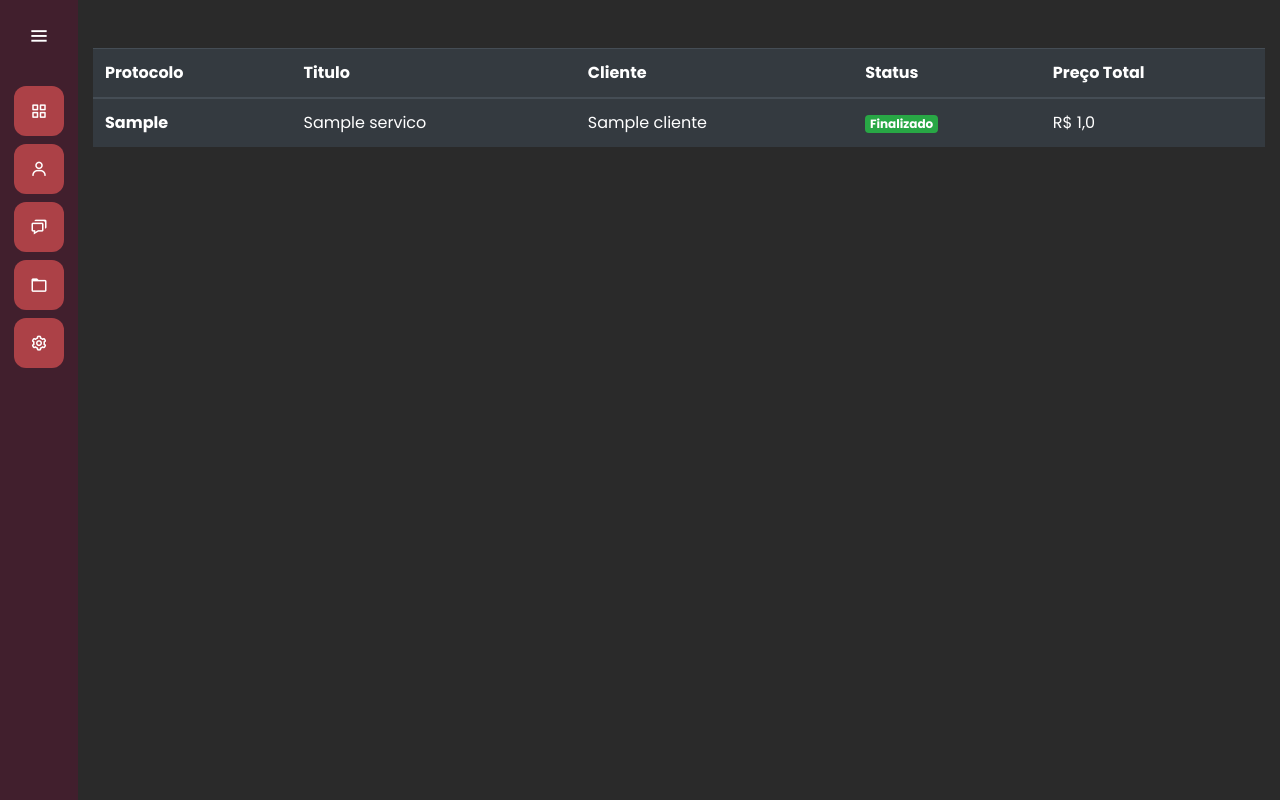
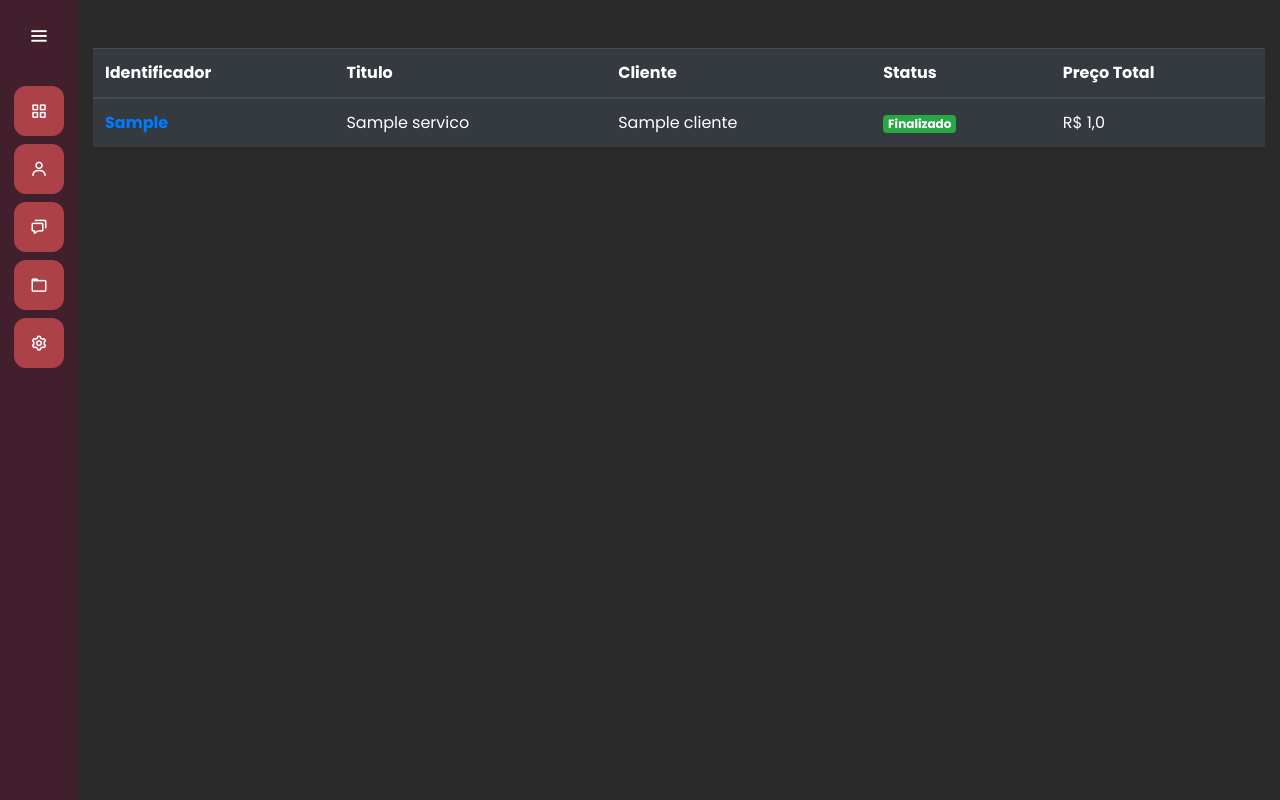
Before and after one commit to maxwell2412/cafeteriaDev, a Django app: page /servicos/lista_servico/ in a window 1280 px wide. Run offline with Django 4.2, Linux system fonts and the light colour scheme; tables that the repository leaves empty hold one stand-in row (values such as "Sample post").

Commit message:
decimo segundo commit do app!

```diff
--- a/servicos/templates/lista_servico.html
+++ b/servicos/templates/lista_servico.html
@@ -14,7 +14,7 @@
         <table class="table table-dark table-striped-columns">
             <thead>
               <tr>
-                <th scope="col">Protocolo</th>
+                <th scope="col">Identificador</th>
                 <th scope="col">Titulo</th>
                 <th scope="col">Cliente</th>
                 <th scope="col">Status</th>
@@ -24,7 +24,7 @@
             {% for servico in servicos %}
                 <tbody>
                 <tr>
-                    <th>{{servico.protecolo}}</th>
+                    <th><a href="{% url 'servico' servico.identificador %}">{{servico.identificador}}</a></th>
                     <td>{{servico.titulo}}</td>
                     <td>{{servico.cliente}}</td>
                     <td>
--- a/servicos/urls.py
+++ b/servicos/urls.py
@@ -5,5 +5,5 @@ from . import views
 urlpatterns = [
     path('novo_servico/', views.novo_servico, name="novo_servico"),
     path('lista_servico/', views.lista_servico, name="lista_servico"),
-    path('servico/<str:protocolo>/', views.servico, name="servico"),
+    path('servico/<str:identificador>/', views.servico, name="servico"),
 ]
--- a/servicos/views.py
+++ b/servicos/views.py
@@ -22,6 +22,6 @@ def lista_servico(request):
         return render(request, 'lista_servico.html', {'servicos': servicos})
         #return render(request, 'lista_servico.html')
 
-def servico(request, protocolo):
-    servico = Servico.objects.get(protecolo = protocolo)
-    return(HttpResponse)
+def servico(request, identificador):
+    servico = get_object_or_404(Servico, identificador=identificador )
+    return render(request, 'servico.html', {'servico': servico})
```
Also changed, not shown: servicos/templates/servico.html (added, +18 -0 lines).
